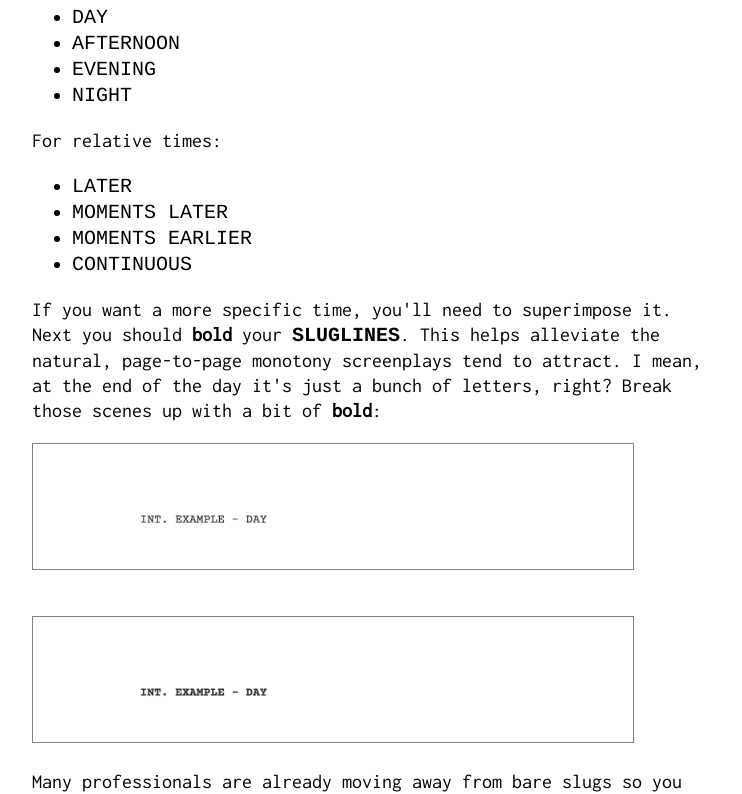
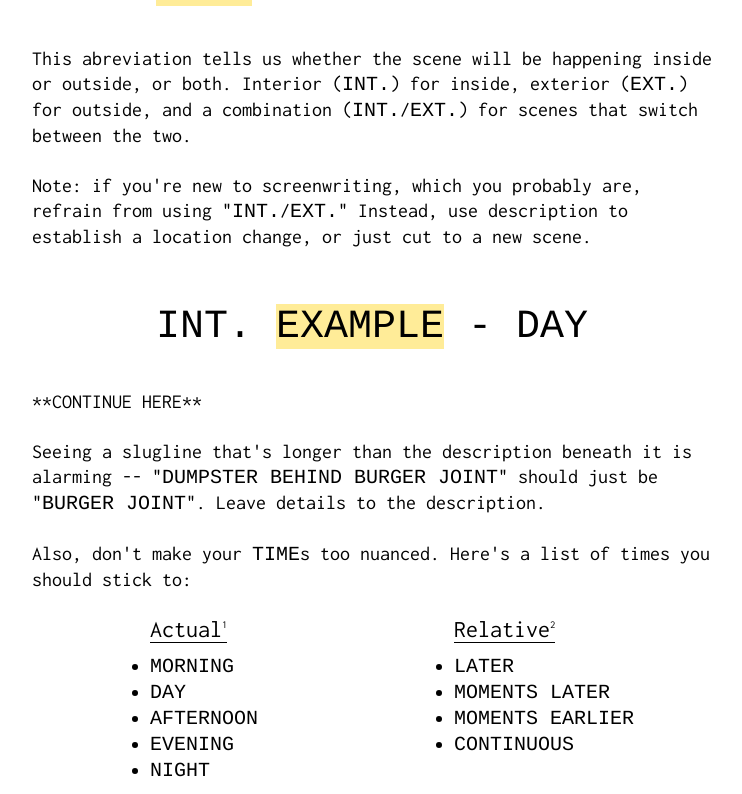
Before and after one commit to Yehuda-Edelstein/screenplayrules, a React (Create React App) app: page /screentour/slugs in a window 1280 px wide. Shown: the part 447-1241 px from the top of the page, without its empty margins (268-1010 px from the left). Built offline with nearby package versions, Linux system fonts and the light colour scheme.

Commit message:
slugs component updated

```diff
--- a/src/components/main/screentour/components/slugs/index.js
+++ b/src/components/main/screentour/components/slugs/index.js
@@ -2,6 +2,7 @@ import React, {useState} from 'react';
 import withoutBold from '../../../../../images/slugs/withoutBold.png'
 import withBold from '../../../../../images/slugs/withBold.png'
 import scroll from '../../../../../images/slugs/scroll.png'
+import './style.index.css'
 
 function Slugs(props) {
     const [handleShow, setHandleShow] = useState(false)
@@ -18,24 +19,55 @@ function Slugs(props) {
         <div className='container'>
             <div className='blogHeader'>SLUGS</div>
             <div className='blogText'>
-                Okay. Here's where your screenplay actually starts. The where and when. Sluglines or scene headings (I'll usually refer to them as sluglines or slugs) will precede every scene in your script, so it's important to have them be as short and precise as possible. Seeing a slugline that's longer than the description beneath it is alarming -- <span id='courrier'>DUMPSTER BEHIND BURGER JOINT</span> should just be <span id='courrier'>BURGER JOINT</span>.
-                Leave details to the description.
+                Okay. Here's where your screenplay actually starts. The where and when.
             <br></br>
-                Also, don't make your <span id='courrier'>TIME</span>s too nuanced. Here's a list of acceptable times:
-                <ul>
+            <br></br>
+                Scene headings or sluglines (I'll be referring to them as slugs or sluglines from now on) will precede every scene in your script, so it's important to have them be as short and precise as possible.
+            <br></br>
+            <br></br>
+                A slugline is made up of three parts:
+                <div className='sluglineExample'><span id='yellow'>INT.</span> EXAMPLE - DAY</div>
+            <br></br>
+            <br></br>
+                This abreviation tells us whether the scene will be happening inside or outside, or both. Interior (<span id='courrier'>INT.</span>) for inside, exterior (<span id='courrier'>EXT.</span>) for outside, and a combination (<span id='courrier'>INT.</span>/<span id='courrier'>EXT.</span>) for scenes that switch between the two.
+            <br></br>
+            <br></br>
+                Note: if you're new to screenwriting, which you probably are, refrain from using "<span id='courrier'>INT.</span>/<span id='courrier'>EXT.</span>" Instead, use description to establish a location change, or just cut to a new scene.
+            <br></br>
+            <br></br>
+                <div className='sluglineExample'>INT. <span id='yellow'>EXAMPLE</span> - DAY</div>
+            <br></br>
+            <br></br>
+                **CONTINUE HERE**
+            <br></br>
+            <br></br>
+
+
+                Seeing a slugline that's longer than the description beneath it is alarming -- "<span id='courrier'>DUMPSTER BEHIND BURGER JOINT</span>" should just be "<span id='courrier'>BURGER JOINT</span>". Leave details to the description.
+            <br></br>
+            <br></br>
+                Also, don't make your <span id='courrier'>TIME</span>s too nuanced. Here's a list of times you should stick to:
+                <div className='timeListContainer'>
+                    <ul className='timeList'>
+                        <label>Actual<sup>1</sup></label>
+                        <div className='listItems'>
                             <li><span id='courrier'>MORNING</span></li>
                             <li><span id='courrier'>DAY</span></li>
                             <li><span id='courrier'>AFTERNOON</span></li>
                             <li><span id='courrier'>EVENING</span></li>
                             <li><span id='courrier'>NIGHT</span></li>
+                        </div>
                     </ul>
-                For <a href='glossary/relativetime'>relative times</a>:
-                <ul>
+                    <ul className='timeList'>
+                        <label>Relative<sup>2</sup></label>
+                        <div className='listItems'>
                             <li><span id='courrier'>LATER</span></li>
                             <li><span id='courrier'>MOMENTS LATER</span></li>
                             <li><span id='courrier'>MOMENTS EARLIER</span></li>
                             <li><span id='courrier'>CONTINUOUS</span></li>
+                        </div>
                     </ul>
+                </div>
                 If you want a more specific time, you'll need to <a href='superimpose'>superimpose</a> it.
                     {/* add a link back to slugs from superimpose page */}
             <br></br>
@@ -64,8 +96,8 @@ function Slugs(props) {
             </div>
             }
             <div className='blogFooter'>
+                <a href="action" id='courrier'>NEXT</a>
                 <a href="fadein" id='courrier'>BACK</a>
-                <a href="action" id='courrier'>NEXT</a>
             </div>
         </div>
     );
--- a/src/components/main/screentour/components/slugs/style.index.css
+++ b/src/components/main/screentour/components/slugs/style.index.css
@@ -0,0 +1,25 @@
+.sluglineExample {
+    font-family: 'Courier Final Draft', Courier, monospace;
+    font-size: 30pt;
+    text-align: center;
+    margin-top: 40px;
+}
+
+.timeListContainer {
+    display: flex;
+    justify-content: space-around;
+}
+
+.timeList {
+    list-style: disc;
+
+}
+
+.timeList label {
+    border-bottom: 1px solid black;
+    font-size: larger;
+}
+
+.listItems {
+    margin-top: 10px;
+}
```
Lines whose indentation alone changed are shown as unchanged.
